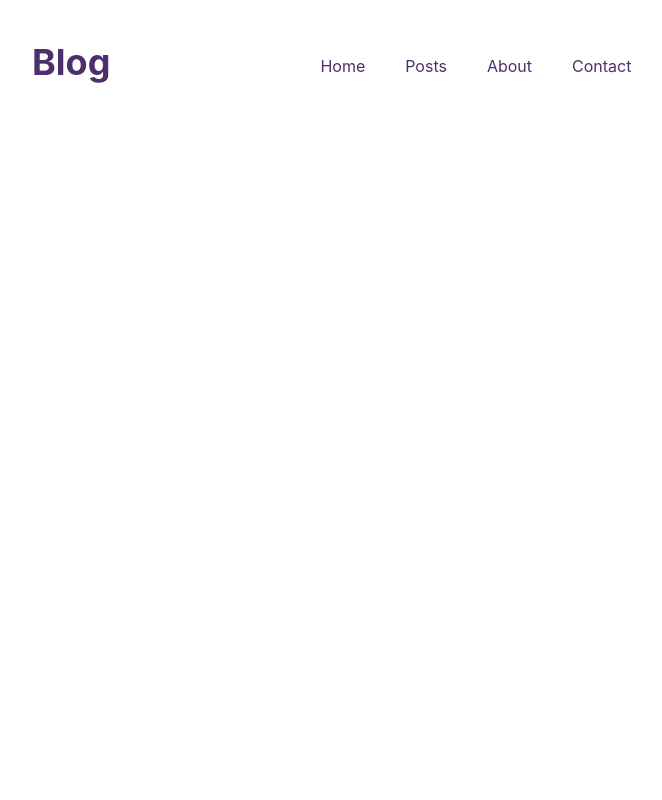
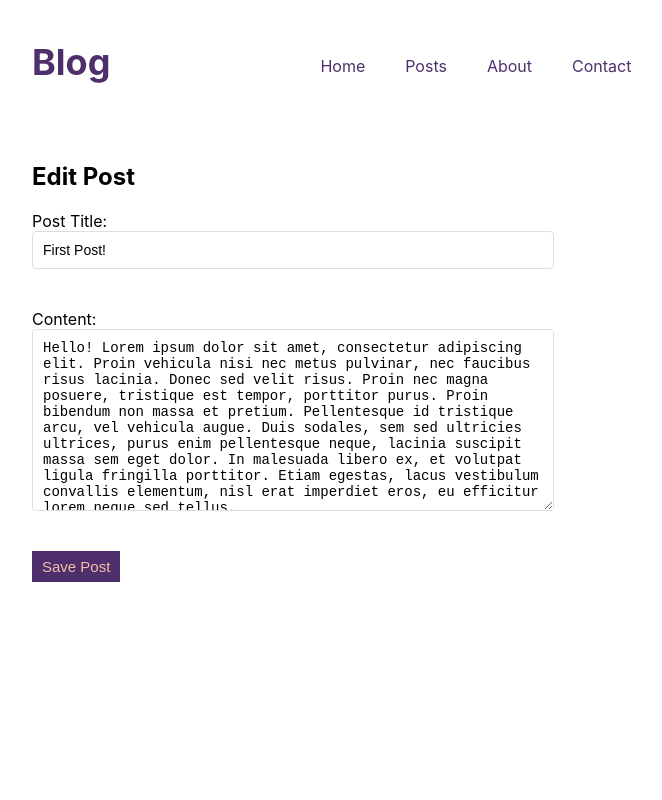
Before and after one commit to ratbek/blog-demonstrating-frontend-react, a React (Create React App) app: page /editPost/1 in a window 1280 px wide. Shown: the top 800 px of the page, without its empty margins (118-780 px from the left). Built offline with nearby package versions, Linux system fonts and the light colour scheme.

Commit message:
Created EditPostForm component, also created helper FormErrorMessage for handling errors on forms

```diff
--- a/src/App.js
+++ b/src/App.js
@@ -12,6 +12,7 @@
 import PostsList from './features/posts/PostsList';
 import SinglePost from './features/posts/SinglePost';
 import ScrollToTop from './features/ScrollToTop';
+import EditPostForm from './features/posts/EditPostForm';
 
 function App() {
   return (
@@ -56,9 +57,9 @@
         <Switch>
           <Route
             exact path="/editPost/:postId"
-            render={() => (
+            render={({match}) => (
               <Body>
-                {/* <EditPostForm /> */}
+                <EditPostForm match={match}/>
               </Body>
             )}
           />
--- /dev/null
+++ b/src/features/posts/EditPostForm.js
@@ -0,0 +1,82 @@
+import React, { useState } from 'react';
+import { useDispatch, useSelector } from 'react-redux';
+import { useHistory } from 'react-router-dom';
+import { postUpdated, selectPostById } from './postsSlice';
+import FormErrorMessage from '../../helpers/FormErrorMessage';
+
+const EditPostForm = ({ match }) => {
+  const { postId } = match.params;
+
+  const post = useSelector(state => selectPostById(state, postId));
+
+  const [title, setTitle] = useState(post.title);
+  const [content, setContent] = useState(post.content);
+
+  const dispatch = useDispatch();
+  const history = useHistory();
+
+  const onTitleChanged = e => {
+    setTitle(e.target.value);
+    let postTitle = document.getElementById('post_title');
+    FormErrorMessage.hideErrorMessageFor(postTitle, '#dedede');
+  };
+
+  const onContentChanged = e => {
+    setContent(e.target.value);
+    let postContent = document.getElementById('post_content');
+    FormErrorMessage.hideErrorMessageFor(postContent, '#dedede');
+  }
+
+  const onSavePostClicked = (e) => {
+    if (title && content) {
+      dispatch(postUpdated({ id: postId, title, content }));
+      history.push(`/posts/${postId}`);
+    }
+    else {
+      if (!title) {
+        let postTitle = document.getElementById('post_title');
+        FormErrorMessage.displayErrorMessageFor(postTitle, 'red');
+      }
+      if (!content) {
+        let postContent = document.getElementById('post_content');
+        FormErrorMessage.displayErrorMessageFor(postContent, 'red');
+      }
+    }
+  };
+
+  return (
+    <section className="edit-post-form">
+      <h2>Edit Post</h2>
+      <form>
+        <div className="row">
+          <label htmlFor="postTitle">Post Title:</label>
+          <input
+            type="text"
+            id="post_title"
+            name="postTitle"
+            placeholder="What's on your mind?"
+            value={title}
+            onChange={onTitleChanged}
+          />
+          <span className="error-message">Post Title should not be empty</span>
+        </div>
+        <div className="row">
+          <label htmlFor="postContent">Content:</label>
+          <textarea
+            id="post_content"
+            name="postContent"
+            value={content}
+            rows="10"
+            onChange={onContentChanged}
+          />
+          <span className="error-message">Content should not be empty</span>
+        </div>
+      </form>
+      <button onClick={onSavePostClicked}>
+        Save Post
+      </button>
+    </section>
+  );
+};
+
+export default EditPostForm;
--- a/src/features/posts/PostsList.js
+++ b/src/features/posts/PostsList.js
@@ -15,9 +15,11 @@
         <img src={post.image_path} alt={post.image_name}/>
       </div>
       <div className="text-container">
-        <button className="category"><Link to={post.category}>{post.category}</Link></button>
-        <Link to={`/posts/${post.id}`}><h3>{post.title}</h3></Link>
-        <p className="post-content">{post.content.substring(0, 100)}...</p>
+        <button className="button category"><Link to={post.category}>{post.category}</Link></button>
+        <Link to={`/posts/${post.id}`}>
+          <h3>{post.title}</h3>
+        </Link>
+        <p className="post-content">{post.content.substring(0, 500)}...</p>
       </div>
     </article>
   ))
--- a/src/features/posts/SinglePost.js
+++ b/src/features/posts/SinglePost.js
@@ -22,7 +22,7 @@
         <h2>{post.title}</h2>
         <img className="post-image" src={post.image_path} alt={post.image_name} />
         <p className="post-content">{post.content}</p>
-        <button>
+        <button className="button">
           <Link to={`/editPost/${post.id}`}>
             Edit Post
           </Link>
--- a/src/features/posts/postsSlice.js
+++ b/src/features/posts/postsSlice.js
@@ -30,8 +30,20 @@
 const postsSlice = createSlice({
   name: 'posts',
   initialState,
-  reducers: {}
-})
+  reducers: {
+    postUpdated(state, action) {
+      const { id, title, content } = action.payload
+      const existingPost = state.entities[id]
+      // const existingPost = state.posts.find(post => post.id === id)
+      if (existingPost) {
+        existingPost.title = title
+        existingPost.content = content
+      }
+    },
+  }
+});
+
+export const { postUpdated } = postsSlice.actions;
 
 export const {
   selectAll: selectAllPosts,
--- /dev/null
+++ b/src/helpers/FormErrorMessage.js
@@ -0,0 +1,15 @@
+
+class FormErrorMessage {
+
+  static displayErrorMessageFor(inputElement, borderColor) {
+    inputElement.style.borderColor = borderColor;
+    inputElement.nextSibling.style.visibility = 'visible';
+  }
+
+  static hideErrorMessageFor = (inputElement, borderColor) => {
+    inputElement.style.borderColor = borderColor;
+    inputElement.nextSibling.style.visibility = 'hidden';
+  }
+};
+
+export default FormErrorMessage;
--- a/src/index.css
+++ b/src/index.css
@@ -35,22 +35,56 @@
   overflow: clip;
 }
 
-button, .button {
+button {
   border: none;
+  padding: 7px 10px;
+  font-size: 15px;
+  background-color: #4e2f6b;
+  color: #f4bea9;
+  cursor: pointer;
+}
+button:hover, button:active {
+  background-color: #542282c4;
+  color: #ff733c;
+}
+
+.button {
   padding: unset;
-  font-size: 15px;
   background-color: #4e2f6b;
   display: inline-flex;
 }
-button:hover, button:active, .button:hover, .button:active {
+.button:hover, .button:active {
   background-color: #542282c4;
 }
-button a, .button a {
+.button a {
   padding: 7px 10px;
   color: #f4bea9;
 }
-button a:hover, button a:active, .button a:hover, .button a:active {
+.button a:hover, .button a:active {
   color: #ff733c;
+}
+
+.row {
+  padding-bottom: 20px;
+}
+
+label {
+  display: block;
+}
+
+[type=text], textarea {
+  display: block;
+  border: 1px solid #dedede;
+  border-radius: 4px;
+  width: 100%;
+  padding: 10px;
+  font-size: 14px;
+}
+
+.error-message {
+  color: red;
+  visibility: hidden;
+  font-size: 13px;
 }
 
 .header .container {
@@ -96,6 +130,10 @@
 .posts-list .post-item .text-container {
   padding-left: 40px;
 }
+.posts-list .post-item .button.category a {
+  font-size: 13px;
+  padding: 5px 10px;
+}
 
 .post .post-image {
   float: left;
@@ -104,4 +142,8 @@
   max-width: 500px;
 }
 
+.edit-post-form {
+  width: 500px;
+}
+
 /*# sourceMappingURL=index.css.map */
--- a/src/styles/sass/common.scss
+++ b/src/styles/sass/common.scss
@@ -38,15 +38,27 @@
   overflow: clip;
 }
 
-button, .button {
+button {
   border: none;
+  padding: 7px 10px;
+  font-size: 15px;
+  background-color: #4e2f6b;
+  color: #f4bea9;
+  cursor: pointer;
+
+  &:hover, &:active {
+    background-color:#542282c4;
+    color: #ff733c;
+  }
+}
+
+.button {
   padding: unset;
-  font-size: 15px;
   background-color: #4e2f6b;
   display: inline-flex;
 
   &:hover, &:active {
-    background-color:#542282c4
+    background-color:#542282c4;
   }
 
   a {
@@ -58,3 +70,26 @@
     color: #ff733c
   }
 }
+
+.row {
+  padding-bottom: 20px;
+}
+
+label {
+  display: block;
+}
+
+[type=text], textarea {
+  display: block;
+  border: 1px solid #dedede;
+  border-radius: 4px;
+  width: 100%;
+  padding: 10px;
+  font-size: 14px;
+}
+
+.error-message {
+  color: red;
+  visibility: hidden;
+  font-size: 13px;
+}
--- /dev/null
+++ b/src/styles/sass/edit-post-form.scss
@@ -0,0 +1,3 @@
+.edit-post-form {
+  width: 500px;
+}
--- a/src/styles/sass/index.scss
+++ b/src/styles/sass/index.scss
@@ -5,3 +5,4 @@
 @use 'navMainMenu.scss';
 @use 'posts-list.scss';
 @use 'single-post.scss';
+@use 'edit-post-form.scss';
--- a/src/styles/sass/posts-list.scss
+++ b/src/styles/sass/posts-list.scss
@@ -11,5 +11,10 @@
     .text-container {
       padding-left: 40px;
     }
+
+    .button.category a {
+      font-size: 13px;
+      padding: 5px 10px;
+  }
   }
 }
```
Also changed, not shown: 1 other file (tests, documents, lock files or other folders).
